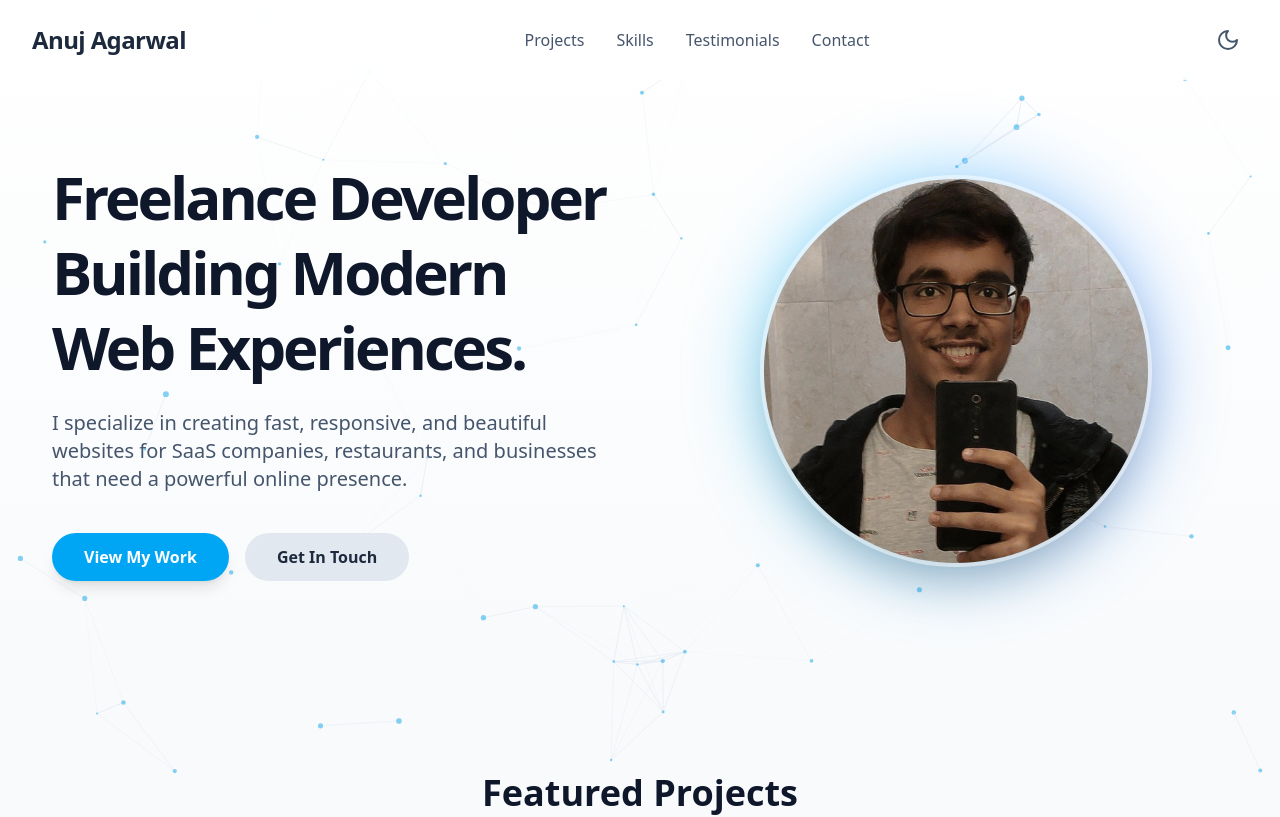
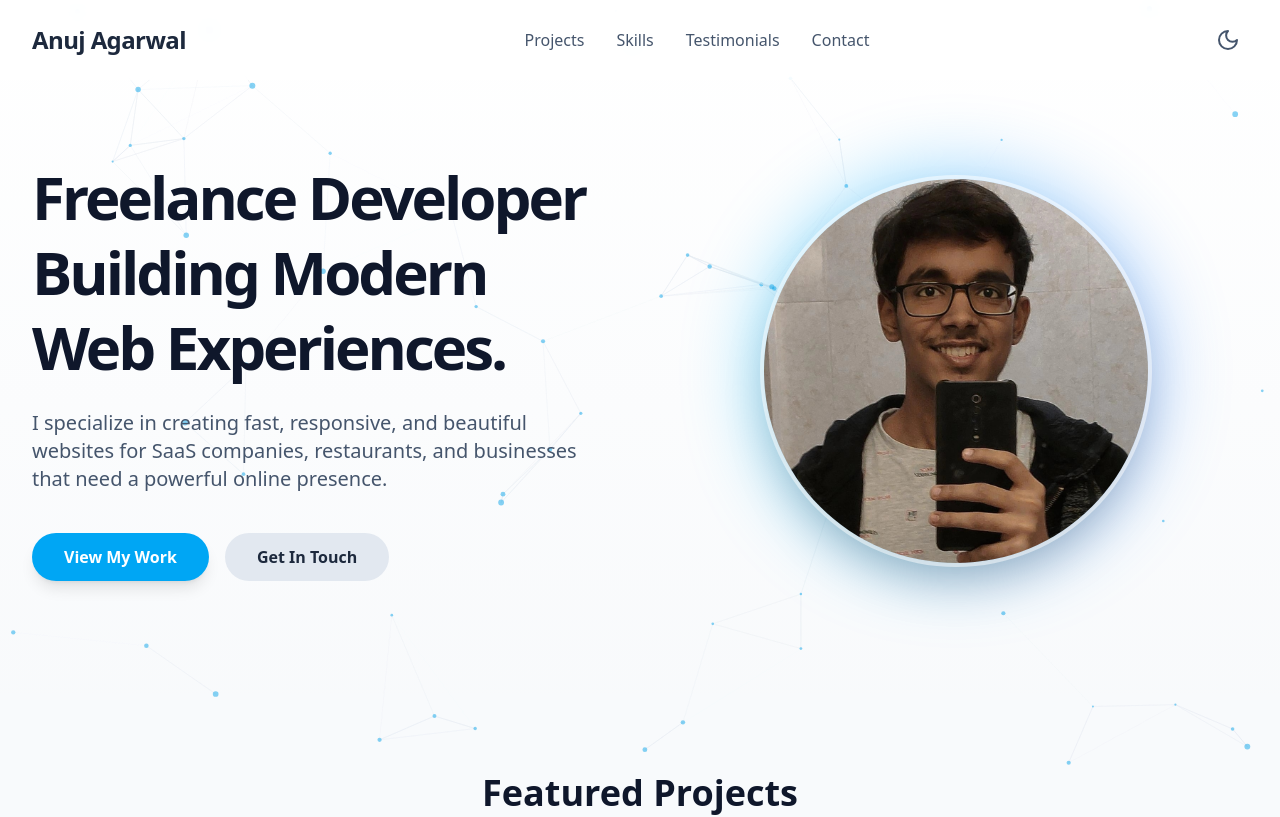
Before and after one commit to AnujAga2005/codeitanuj, a React (Vite) app: page / in a window 1280 px wide. Shown: the top 817 px of the page. Built offline with nearby package versions, Linux system fonts and the light colour scheme.

Commit message:
alignment fix

```diff
--- a/src/App.jsx
+++ b/src/App.jsx
@@ -241,7 +241,7 @@ function HeroSection({ isDarkMode }) {
                             initial={{ opacity: 0, y: 20 }}
                             animate={{ opacity: 1, y: 0 }}
                             transition={{ duration: 0.8, delay: 0.2 }}
-                            className="text-4xl md:text-6xl font-extrabold text-slate-900 dark:text-white leading-tight tracking-tighter mb-6 ml-5"
+                            className="text-4xl md:text-6xl font-extrabold text-slate-900 dark:text-white leading-tight tracking-tighter mb-6 mx-auto"
                         >
                             Freelance Developer Building Modern Web Experiences.
                         </motion.h1>
@@ -249,7 +249,7 @@ function HeroSection({ isDarkMode }) {
                             initial={{ opacity: 0, y: 20 }}
                             animate={{ opacity: 1, y: 0 }}
                             transition={{ duration: 0.8, delay: 0.4 }}
-                            className="max-w-xl ml-5   text-lg md:text-xl text-slate-600 dark:text-slate-300 mb-10 "
+                            className="max-w-xl text-lg md:text-xl text-slate-600 dark:text-slate-300 mb-10 "
                         >
                             I specialize in creating fast, responsive, and beautiful websites for SaaS companies, restaurants, and businesses that need a powerful online presence.
                         </motion.p>
@@ -257,7 +257,7 @@ function HeroSection({ isDarkMode }) {
                             initial={{ opacity: 0, y: 20 }}
                             animate={{ opacity: 1, y: 0 }}
                             transition={{ duration: 0.8, delay: 0.6 }}
-                            className="flex justify-center md:justify-start gap-4 ml-5"
+                            className="flex justify-center md:justify-start gap-4 mx-auto"
                         >
                             <a href="#projects" className="bg-sky-500 hover:bg-sky-600 text-white font-bold py-3 px-8 rounded-full transition-all duration-300 shadow-lg hover:shadow-sky-500/50 transform hover:scale-105">
                                 View My Work
```
